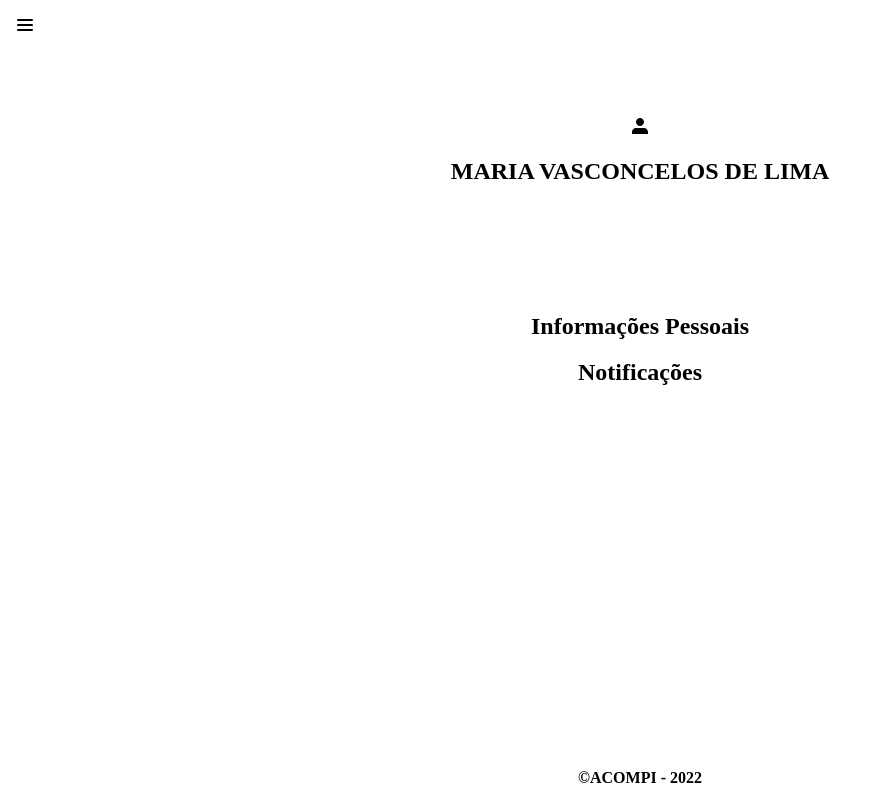
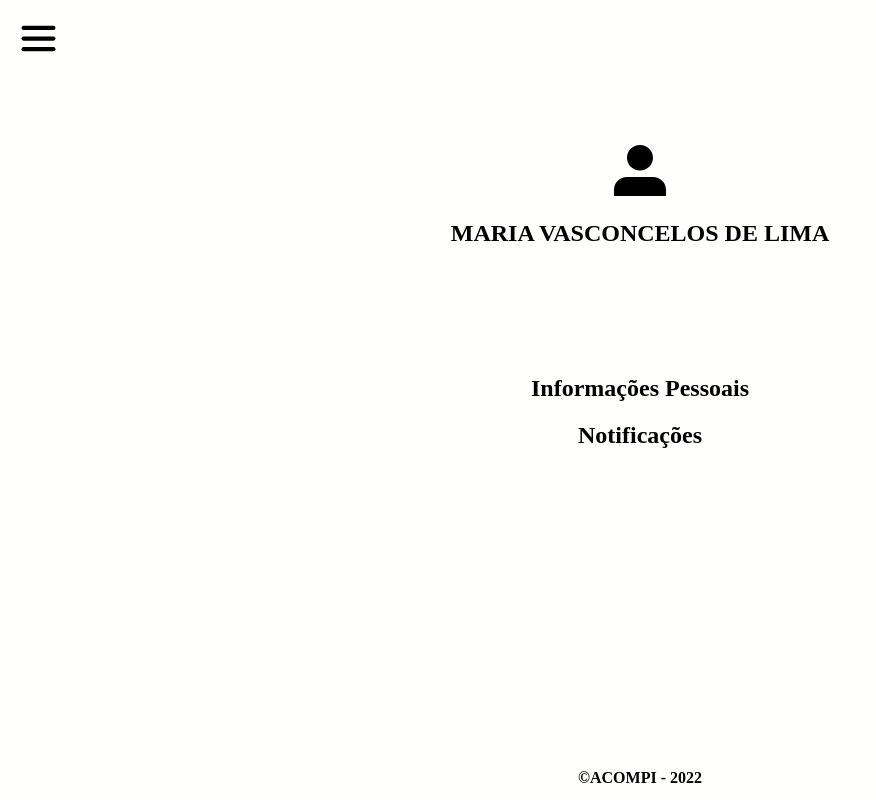
Before and after one commit to ifpi-picos/acompi, a plain HTML site: page aluno/perfilUsuario.html in a window 1280 px wide. Shown: the whole page, without its empty margins (0-876 px from the left). Drawn offline with Linux system fonts and the light colour scheme.

Commit message:
Ajustando parâmetros  tela perfil usuário

```diff
--- a/aluno/perfilUsuario.html
+++ b/aluno/perfilUsuario.html
@@ -13,7 +13,7 @@
 
     <header>
         <img class="menu-hamburguer" src="../img/menu-hambuger.svg" alt="Menu">
-        <div class="img-perfil"><img src="../img/user.svg" alt="Imagem Perfil"></div>
+        <div class="img-perfil"><img class="img-per" src="../img/user.svg" alt="Imagem Perfil"></div>
         <h2 class="nome-usuario">MARIA VASCONCELOS DE LIMA</h2>
     </header>
 
--- a/css/estilo.css
+++ b/css/estilo.css
@@ -126,6 +126,8 @@ html{
 /*Ajustando tamanho menu hambúrguer*/
 .menu-hamburguer {
     margin: 1%;
+    height: 4%;
+    width: 4%;
 }
 
 /*Centralizando e aumentando tamanho da imagem*/
@@ -134,6 +136,11 @@ html{
     margin-top: 5%;
 }
 
+/**/
+.img-per {
+    width: 4%;
+    height: 4%;
+}
 
 /*Centralizando o nome do usuário na tela*/
 .nome-usuario {
```
